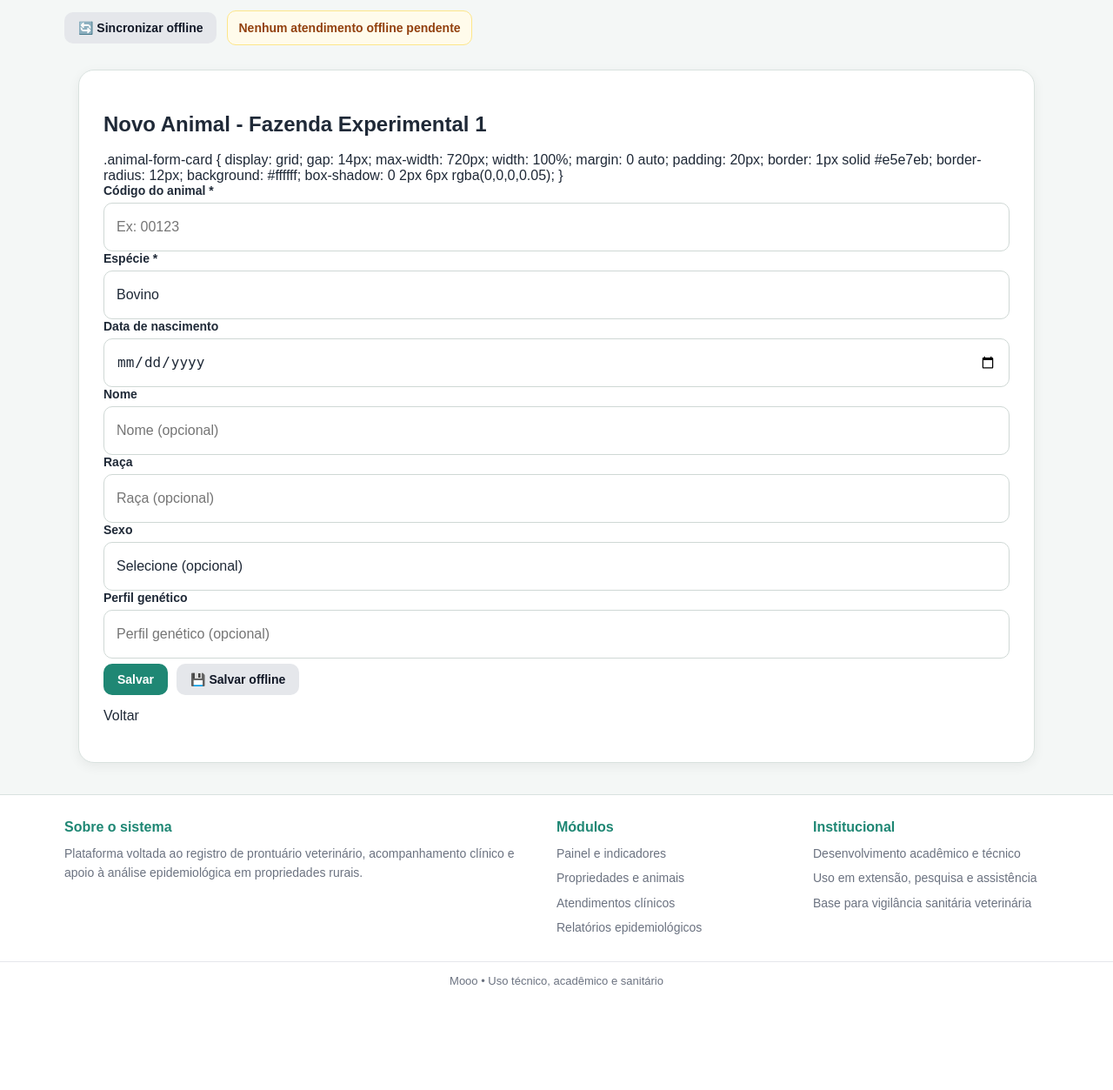
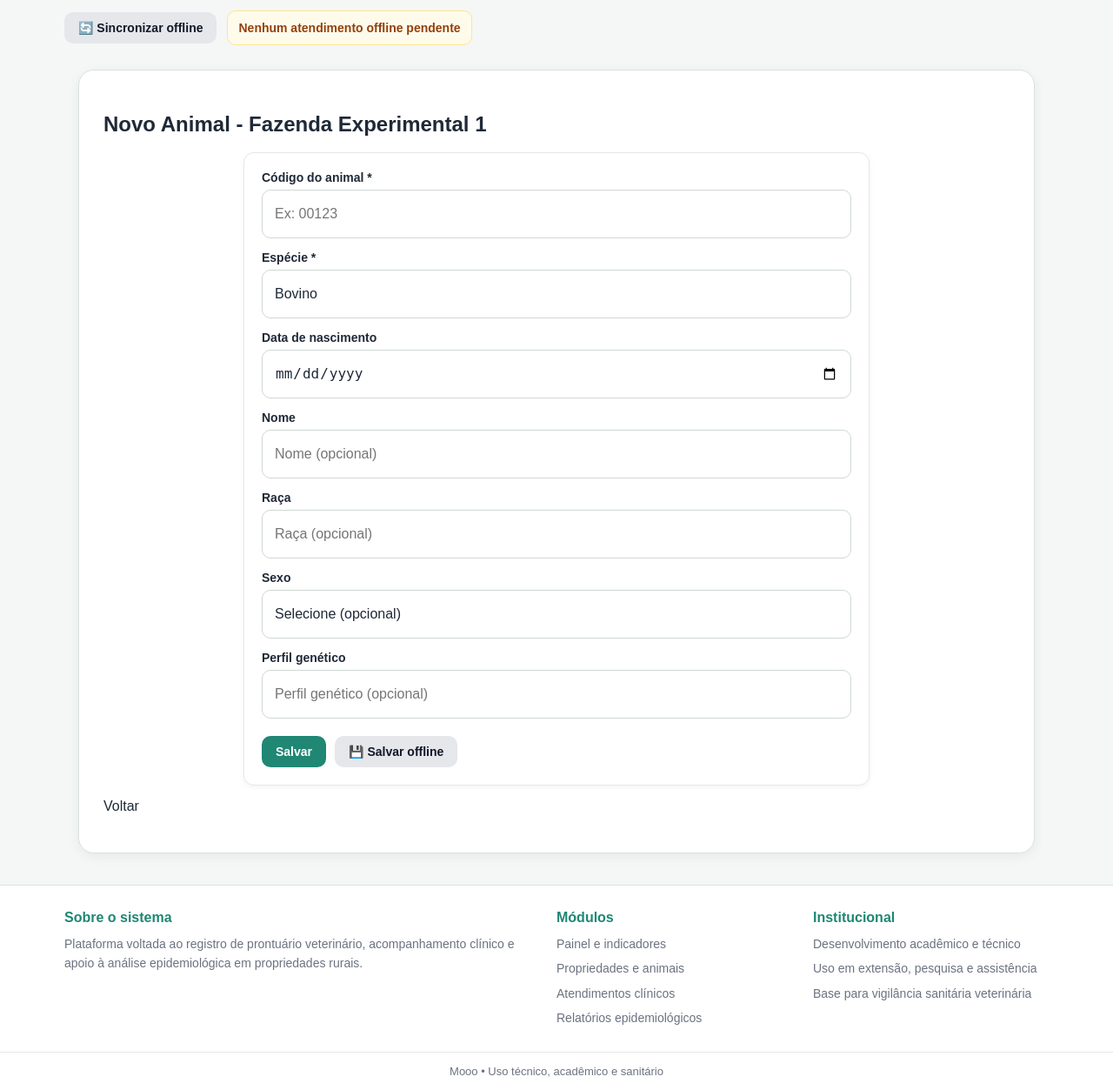
Before and after one commit to glauciocassiano-star/plataforma-relatorios, a Flask app: page /propriedades/1/animais/novo in a window 1280 px wide. Shown: the part 155-1408 px from the top of the page at 87% size. Before the commit the page ends 1289 px from the top, so only its background shows below. Run offline with Flask 3, Linux system fonts and the light colour scheme; a user stored in the database is signed in; data comes from the database, SQL or seed files in the repository.

Commit message:
ajuste layout

```diff
--- a/app/templates/animal_novo.html
+++ b/app/templates/animal_novo.html
@@ -5,6 +5,20 @@
 {% block content %}
 
 <style>
+  .animal-form-card {
+    display: grid;
+    gap: 14px;
+    max-width: 720px;
+    width: 100%;
+    margin: 0 auto;
+    padding: 20px;
+    border: 1px solid #e5e7eb;
+    border-radius: 12px;
+    background: #ffffff;
+    box-shadow: 0 2px 6px rgba(0, 0, 0, 0.05);
+    box-sizing: border-box;
+  }
+
   .campo-padrao {
     min-height: 56px;
     padding: 12px 14px;
@@ -19,19 +33,31 @@
     appearance: none;
   }
 
+  .campo-grupo {
+    display: grid;
+    gap: 6px;
+  }
+
+  .animal-form-acoes {
+    display: flex;
+    gap: 10px;
+    flex-wrap: wrap;
+    margin-top: 6px;
+  }
+
   input[type="date"].campo-padrao {
     display: block;
   }
 
   @media (max-width: 768px) {
     .animal-form-card {
-      padding: 14px !important;
-      max-width: 100% !important;
+      padding: 14px;
+      max-width: 100%;
     }
 
     .animal-form-acoes {
       flex-direction: column;
-      align-items: stretch !important;
+      align-items: stretch;
     }
 
     .animal-form-acoes .btn,
@@ -43,21 +69,12 @@
 
 <h2 style="margin-bottom:18px;">Novo Animal - {{ propriedade.nome }}</h2>
 
-.animal-form-card {
-  display: grid;
-  gap: 14px;
-
-  max-width: 720px;
-  width: 100%;
-  margin: 0 auto;
-
-  padding: 20px;
-  border: 1px solid #e5e7eb;
-  border-radius: 12px;
-  background: #ffffff;
-  box-shadow: 0 2px 6px rgba(0,0,0,0.05);
-}
-  <div style="display:grid;gap:6px;">
+<form
+  method="POST"
+  id="formAnimal"
+  class="animal-form-card"
+>
+  <div class="campo-grupo">
     <label for="codigo"><b>Código do animal *</b></label>
     <input
       class="campo-padrao"
@@ -69,7 +86,7 @@
     />
   </div>
 
-  <div style="display:grid;gap:6px;">
+  <div class="campo-grupo">
     <label for="especie"><b>Espécie *</b></label>
     <select class="campo-padrao" name="especie" id="especie" required>
       <option value="bovino" selected>Bovino</option>
@@ -82,7 +99,7 @@
     </select>
   </div>
 
-  <div style="display:grid;gap:6px;">
+  <div class="campo-grupo">
     <label for="data_nascimento">Data de nascimento</label>
     <input
       class="campo-padrao"
@@ -92,7 +109,7 @@
     />
   </div>
 
-  <div style="display:grid;gap:6px;">
+  <div class="campo-grupo">
     <label for="nome">Nome</label>
     <input
       class="campo-padrao"
@@ -103,7 +120,7 @@
     />
   </div>
 
-  <div style="display:grid;gap:6px;">
+  <div class="campo-grupo">
     <label for="raca">Raça</label>
     <input
       class="campo-padrao"
@@ -114,7 +131,7 @@
     />
   </div>
 
-  <div style="display:grid;gap:6px;">
+  <div class="campo-grupo">
     <label for="sexo">Sexo</label>
     <select class="campo-padrao" name="sexo" id="sexo">
       <option value="">Selecione (opcional)</option>
@@ -123,7 +140,7 @@
     </select>
   </div>
 
-  <div style="display:grid;gap:6px;">
+  <div class="campo-grupo">
     <label for="perfil_genetico">Perfil genético</label>
     <input
       class="campo-padrao"
@@ -134,10 +151,7 @@
     />
   </div>
 
-  <div
-    class="animal-form-acoes"
-    style="display:flex;gap:10px;flex-wrap:wrap;margin-top:6px;"
-  >
+  <div class="animal-form-acoes">
     <button type="submit">Salvar</button>
 
     <button type="button" onclick="salvarOffline()" class="btn btn-secondary">
```
